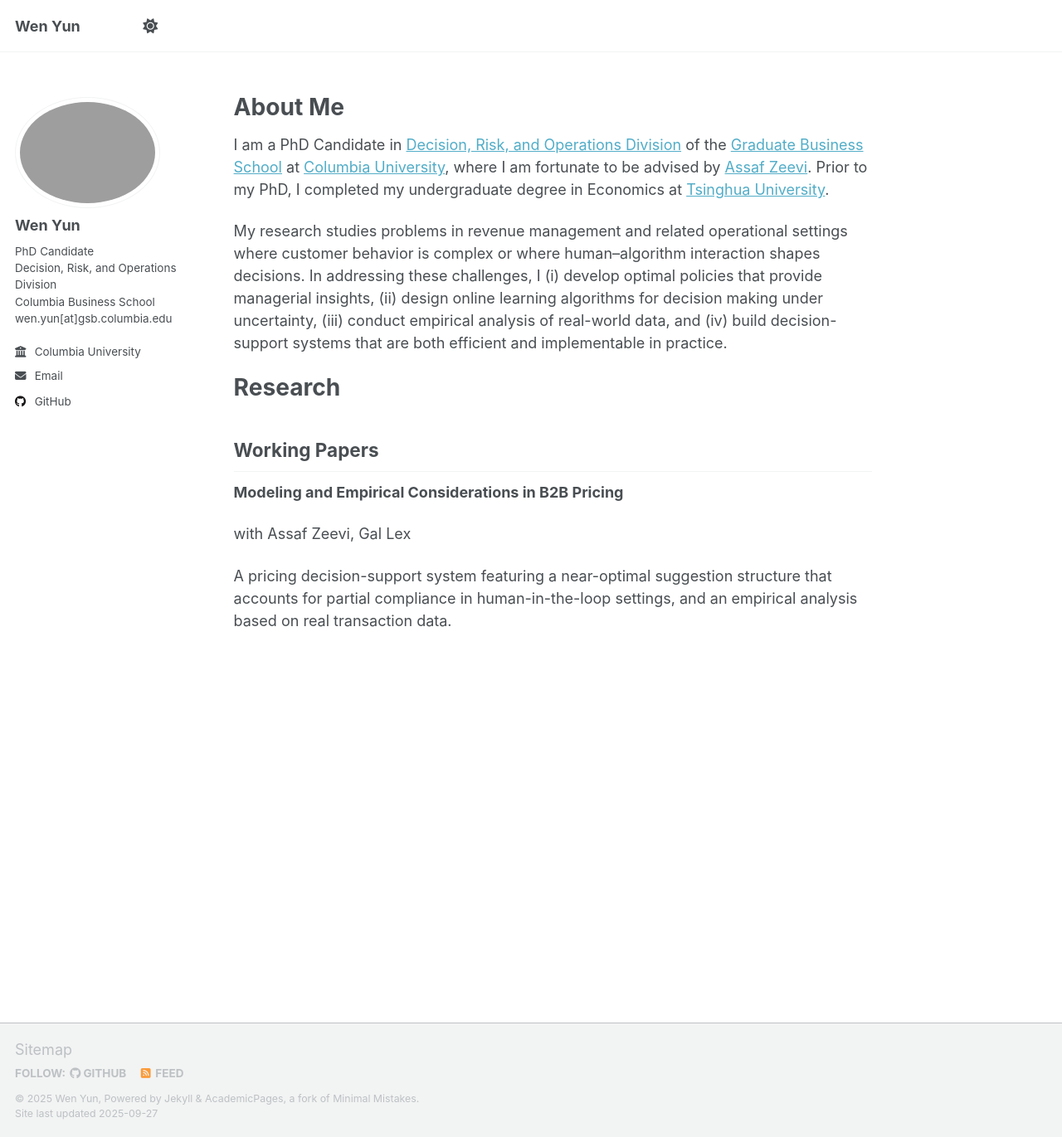
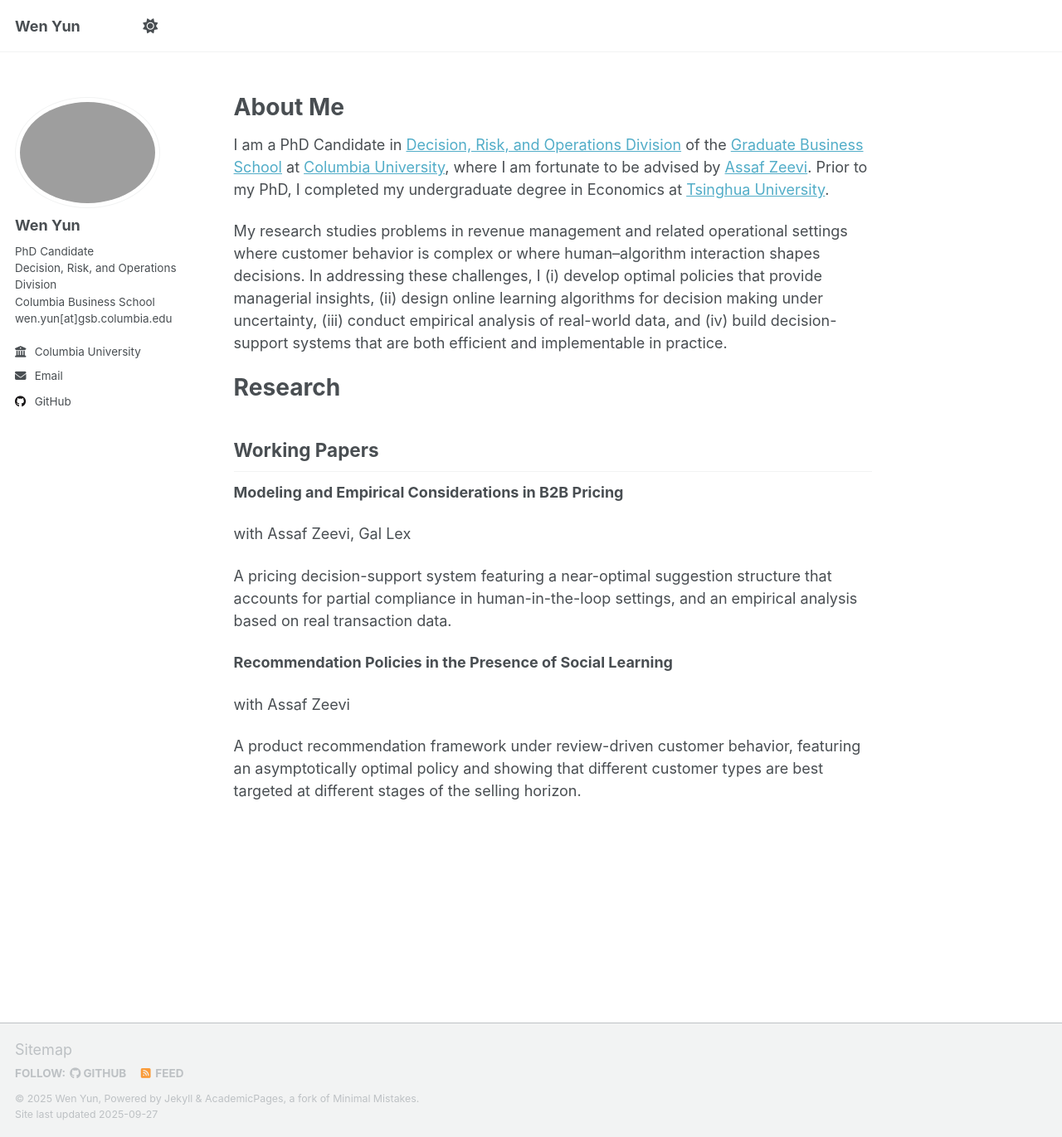
Before and after one commit to wenyun0/wenyun0.github.io, a Jekyll site: the page built from _pages/about.md, in a window 1280 px wide and 1371 px high. Shown: the whole window at 83% size. Built offline with Jekyll 4.4.1, drawn with Linux system fonts in a browser that asks for light colours; a script that is not in the unit is left out.

Commit message:
Update about.md

```diff
--- a/_pages/about.md
+++ b/_pages/about.md
@@ -22,3 +22,9 @@ My research studies problems in revenue management and related operational setti
 with Assaf Zeevi, Gal Lex
 
 A pricing decision-support system featuring a near-optimal suggestion structure that accounts for partial compliance in human-in-the-loop settings, and an empirical analysis based on real transaction data.
+
+**Recommendation Policies in the Presence of Social Learning**
+
+with Assaf Zeevi
+
+A product recommendation framework under review-driven customer behavior, featuring an asymptotically optimal policy and showing that different customer types are best targeted at different stages of the selling horizon.
```
